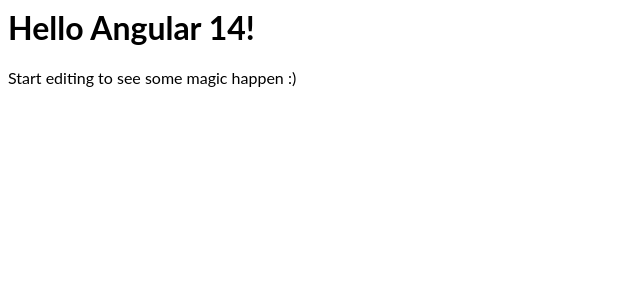
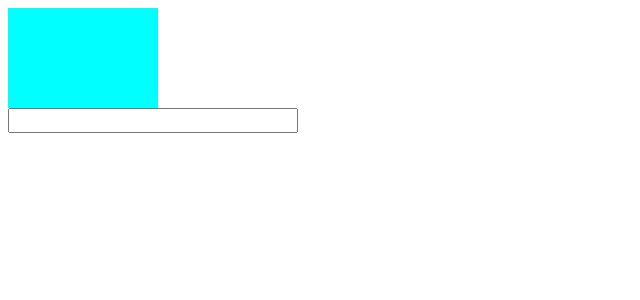
Before and after one commit to albertoDM13/systemFolios, an Angular app: page / in a window 1280 px wide. Shown: the top 300 px of the page, without its empty margins (0-640 px from the left). Built offline with nearby package versions, Linux system fonts and the light colour scheme.

Commit message:
5 files modified, 1 deleted

```diff
--- a/src/app/app.component.css
+++ b/src/app/app.component.css
@@ -1,3 +1,15 @@
 p {
   font-family: Lato;
 }
+
+.input {
+  height: 25px;
+  width: 290px;
+  outline: none;
+}
+
+.div {
+  height: 100px;
+  width: 150px;
+  background-color: aqua;
+}
--- a/src/app/app.component.html
+++ b/src/app/app.component.html
@@ -1,4 +1 @@
-<hello name="{{ name }}"></hello>
-<p>
-  Start editing to see some magic happen :)
-</p>
+<pass>
--- a/src/app/app.component.ts
+++ b/src/app/app.component.ts
@@ -3,8 +3,8 @@
 @Component({
   selector: 'my-app',
   templateUrl: './app.component.html',
-  styleUrls: [ './app.component.css' ]
+  styleUrls: ['./app.component.css']
 })
-export class AppComponent  {
+export class AppComponent {
   name = 'Angular ' + VERSION.major;
 }
--- a/src/app/hello.component.ts
+++ b/src/app/hello.component.ts
@@ -1,10 +1,11 @@
 import { Component, Input } from '@angular/core';
 
 @Component({
-  selector: 'hello',
-  template: `<h1>Hello {{name}}!</h1>`,
-  styles: [`h1 { font-family: Lato; }`]
+  selector: 'pass',
+  template: `
+    <div class="div"></div>
+    <input type="password" class="input" />
+  `,
+  styleUrls: [`./app.component.css`]
 })
-export class HelloComponent  {
-  @Input() name: string;
-}
+export class HelloComponent {}
--- a/src/app/input.compent.ts
+++ /dev/null
@@ -1 +0,0 @@
-import { Component, Input } from '@angular/core';
--- a/src/index.html
+++ b/src/index.html
@@ -1 +1,7 @@
-<my-app>loading</my-app>
+<style src="./app.component.css"></style>
+
+<div class="div"></div>
+<div class="div">
+  <my-app>loading</my-app>
+</div>
+<div class="div"></div>
```
